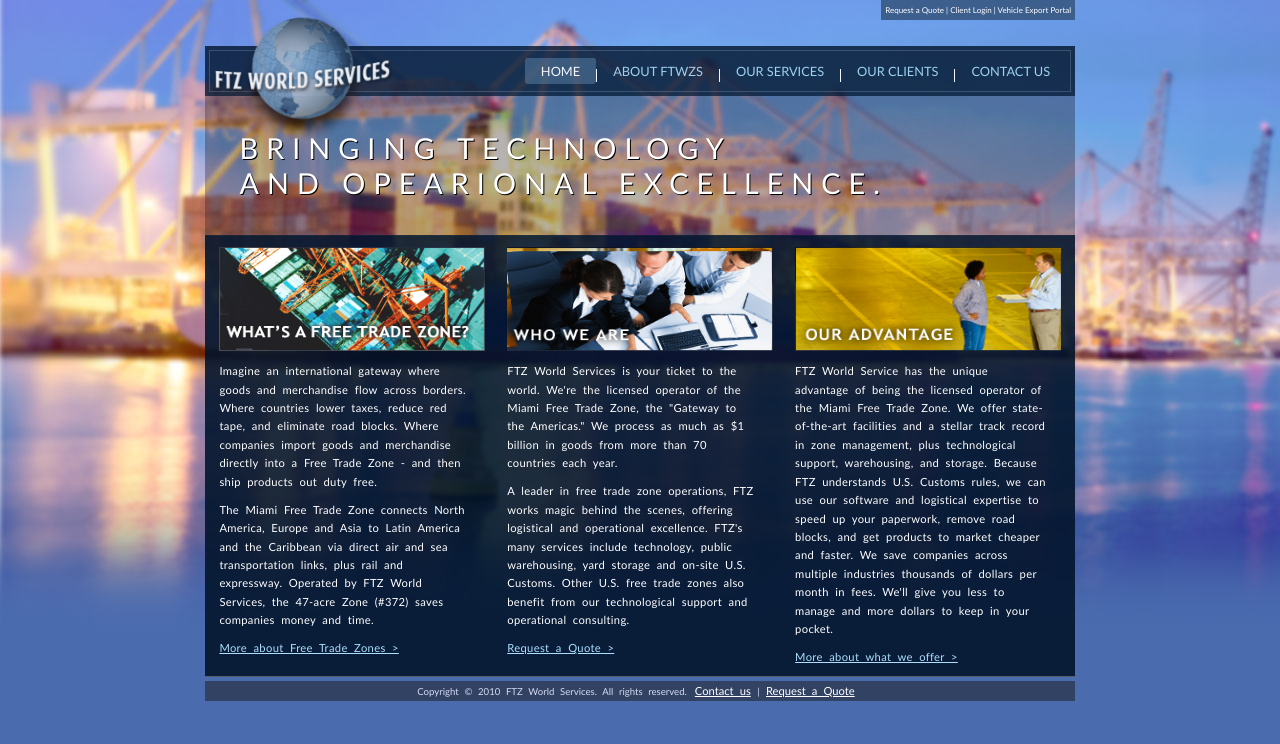
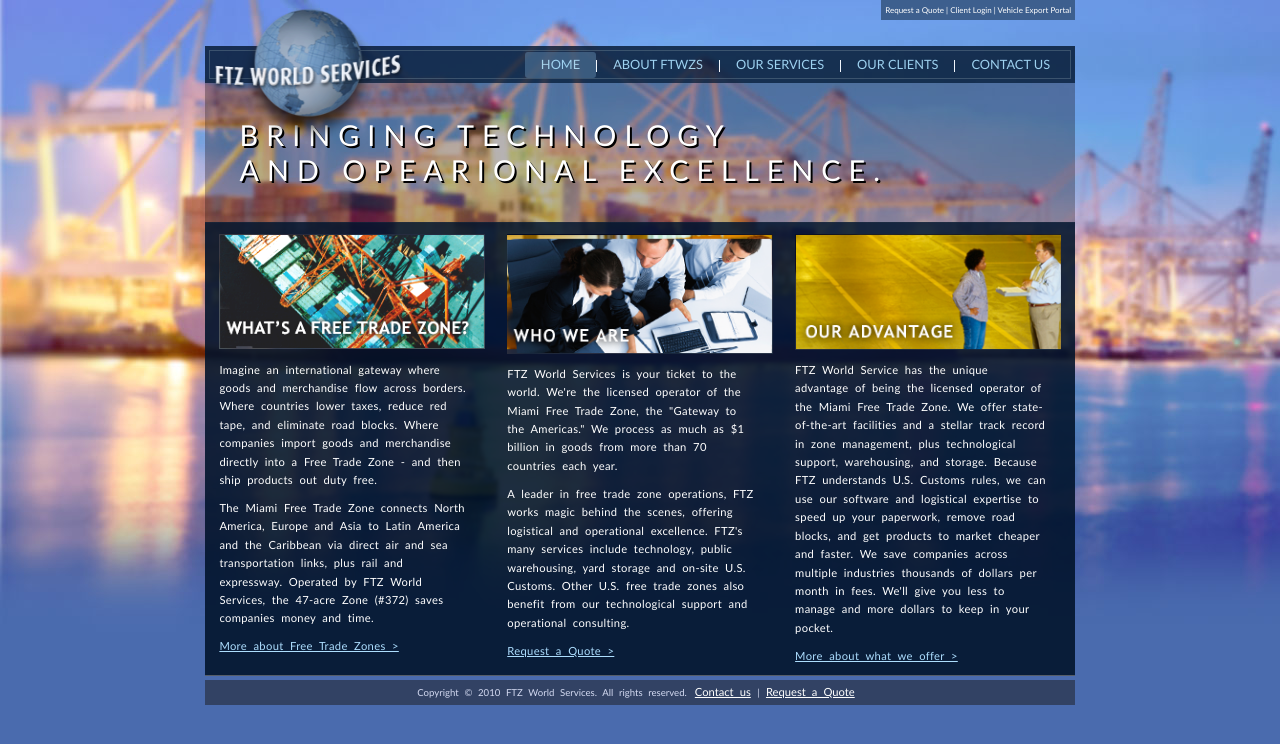
Before and after one commit to zedan101/Task-2-, a plain HTML site: page index.html in a window 1280 px wide. Drawn offline with nearby package versions, Linux system fonts and the light colour scheme.

Commit message:
Add files via upload

```diff
--- a/index.css
+++ b/index.css
@@ -1,5 +1,8 @@
 body{
     background-image: url('images/bg.jpg');
+    background-size: cover;
+    background-repeat: no-repeat;
+    background-attachment: fixed;
     font-family: 'Trebuchet MS';
 }
 
@@ -38,19 +41,19 @@
 }
 
 .active{
-    background-color: #355372 !important;
+    background-color: #355372;
     border-radius:3px;
-    color: white !important;
+    color: white;
 }
 
 .nav-lists>a:hover{
-    background-color: #355372 !important;
+    background-color: #355372;
     border-radius:3px;
-    color: white !important;
+    color: white;
 }
 
 .list-item{
-    background:transparent !important;
+    background:transparent;
     border: none;
 }
 
@@ -68,7 +71,7 @@
 }
 
 .nav-lists{
-    padding:0.4rem 0 !important;
+    padding:0.4rem 0;
 }
 
 .nav-lists>a{
@@ -96,16 +99,16 @@
     word-spacing: 0rem;
     padding:4%;
     padding-right: 5%;
-    text-shadow: 1px 1px black;
+    text-shadow: 2px 2px black;
 }
 
 .tile-image{
-    height:6.5rem;
+
     margin-bottom: 0.7rem;
 }
 
 .container{
-    border:1px solid rgba(86, 94, 105, 1);
+    border:1px solid rgba(86, 94, 105, 1) ;
     border-image: linear-gradient(to top, rgba(86, 94, 105, 1) 30%, rgba(86, 94, 105, 0.1) 80%)1;
     width: fit-content;
     padding:0.7rem 0.9rem 0 0.9rem;
@@ -114,7 +117,7 @@
 
 .main-content{
     flex-direction: column;
-    padding:0 0.7rem !important;
+    padding:0 0.7rem;
 }
 
 .brighter{
@@ -138,7 +141,7 @@
 
 .footer{
     position:sticky;
-    padding:0.1em !important;
+    padding:0.1em ;
 }
 
 footer{
@@ -170,3 +173,32 @@
     font-size: small;
     font-size: 0.7rem;
 }
+
+
+@media screen and (min-width: 1080px){
+    .logo{
+        width: 15%;
+        height: auto;
+        top:1%
+    }
+
+    .separator{
+        margin-top:0.9%;
+    }
+
+}
+
+@media screen and (max-width:779px) {
+    .logo{
+        display: none;
+    }
+}
+
+@media screen and (max-width:598px) {
+    .logo{
+        display: none;
+    }
+    .main-website{
+        overflow:visible;
+    }
+}
--- a/services.css
+++ b/services.css
@@ -150,6 +150,9 @@
     height:0.7rem;
     width:0.5rem;
 }
+.req-btn:hover{
+    transform: scale(110%);
+}
 
 .footer{
     position:sticky;
```
